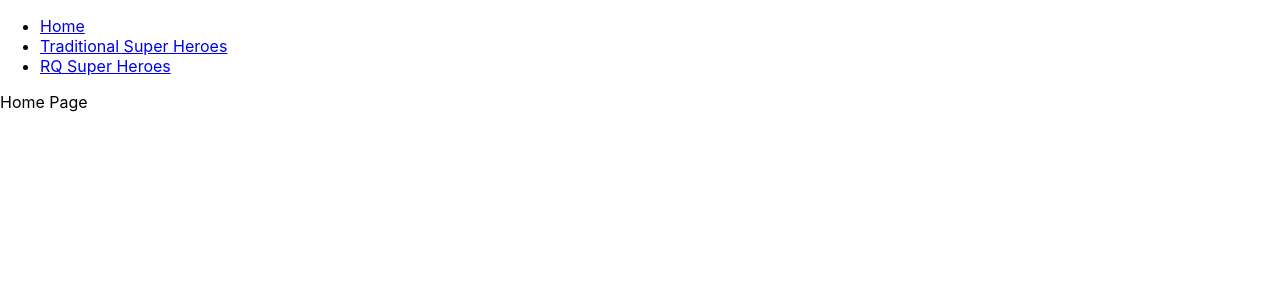
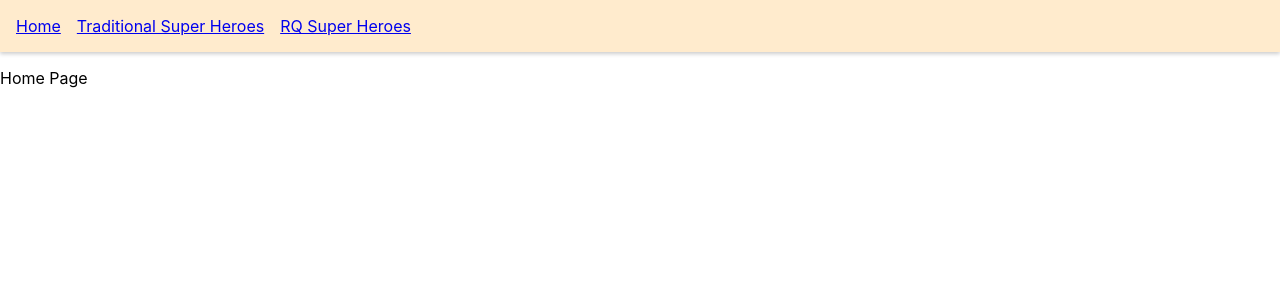
Before and after one commit to bhallavbv/react-code-samples, a React (Create React App) app: page / in a window 1280 px wide. Shown: the top 300 px of the page. Built offline with nearby package versions, Linux system fonts and the light colour scheme.

Commit message:
Basic styles for nav links

```diff
--- a/src/App.css
+++ b/src/App.css
@@ -11,6 +11,19 @@
   .App-logo {
     animation: App-logo-spin infinite 20s linear;
   }
+}
+
+nav ul {
+  display: flex;
+  background-color: blanchedalmond;
+  margin-block-start: 0;
+  padding: 16px;
+  box-shadow: 0 2px 4px rgba(0, 0, 0, 0.2);
+}
+
+nav ul li {
+  list-style-type: none;
+  margin-right: 16px;
 }
 
 .App-header {
```
